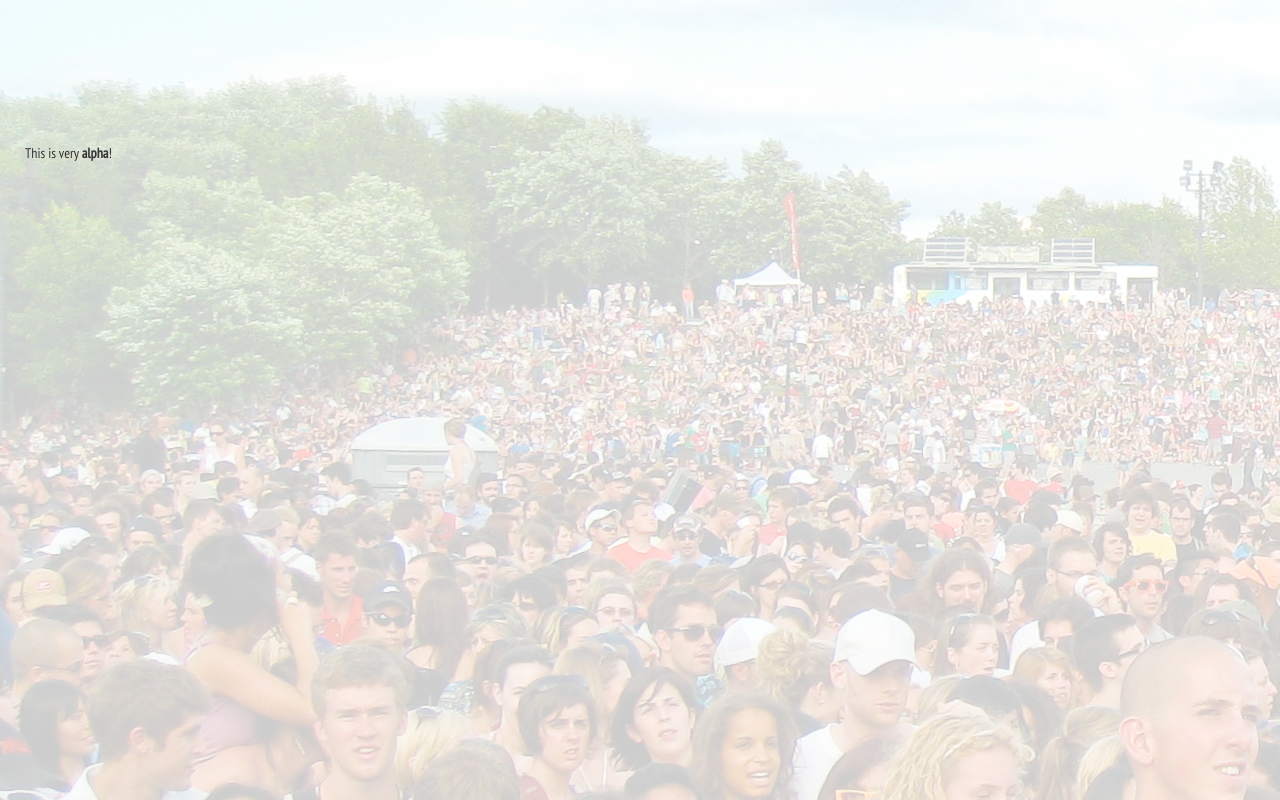
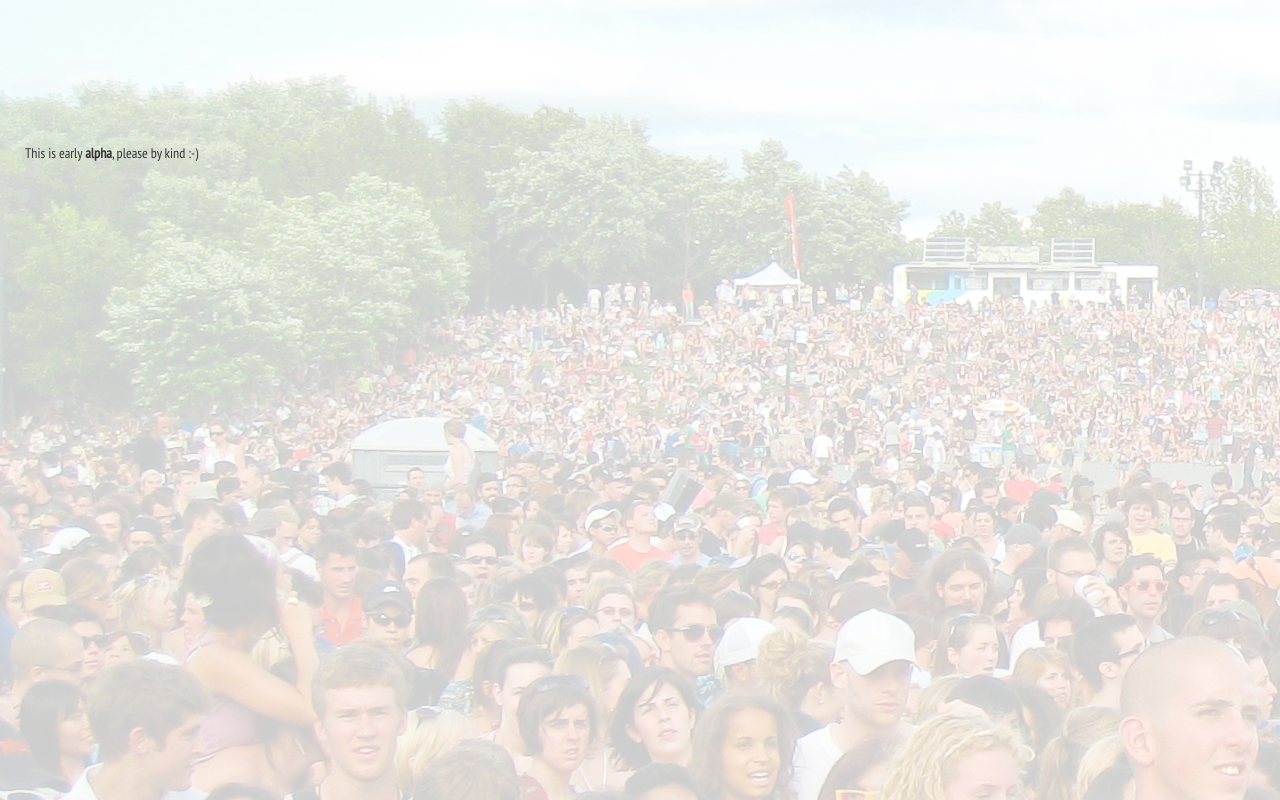
Before and after one commit to amirouche/hivi.mx, a Django app: template hivimx/front/templates/base.html in a window 1280 px wide. Run offline with Django 3.2, Linux system fonts and the light colour scheme; the template is opened without the code that fills it, so the values that code supplies are empty.

Commit message:
fix footer wording

```diff
--- a/hivimx/front/templates/base.html
+++ b/hivimx/front/templates/base.html
@@ -37,7 +37,7 @@
               </div>
           </div>
           <div id="footer" class="row">
-              <p>This is very <b>alpha</b>!</p>
+              <p>This is early <b>alpha</b>, please by kind :-)</p>
           </div>
       </div>
       {% block extrabody %}
```
